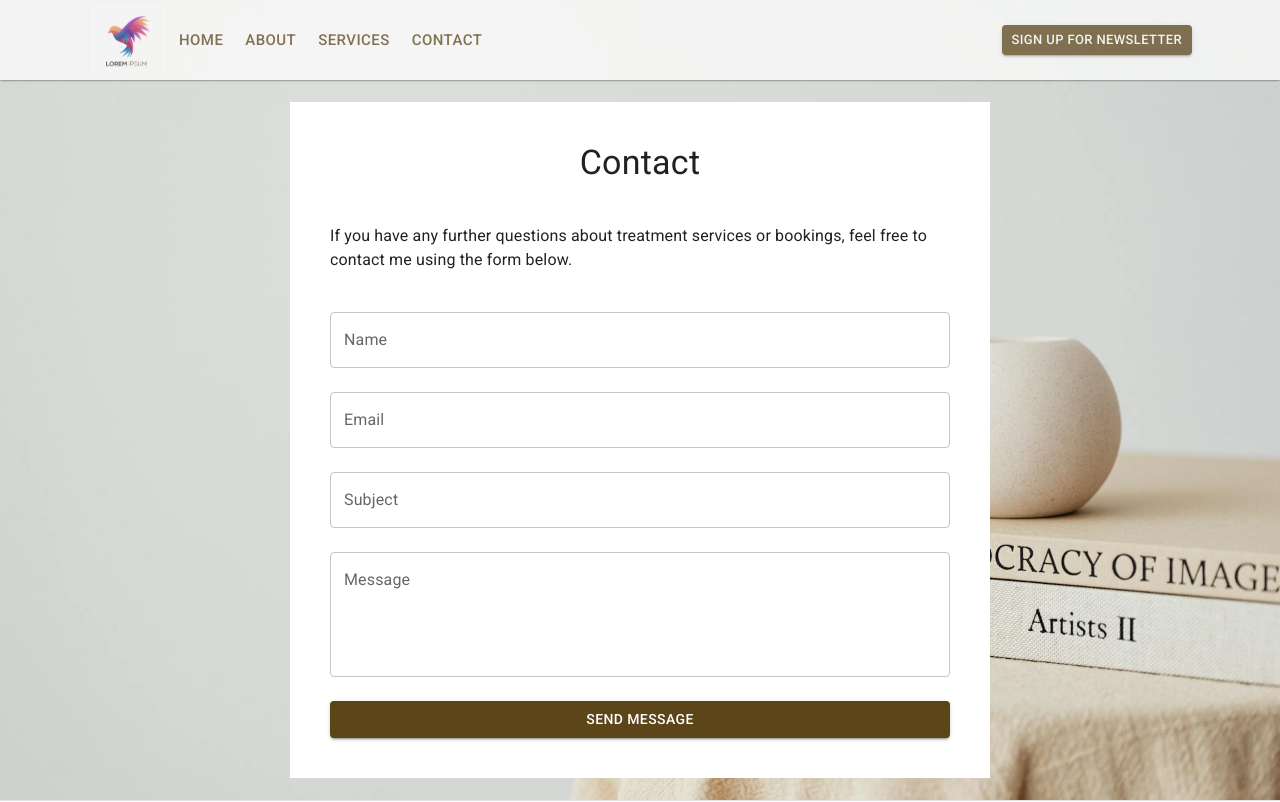
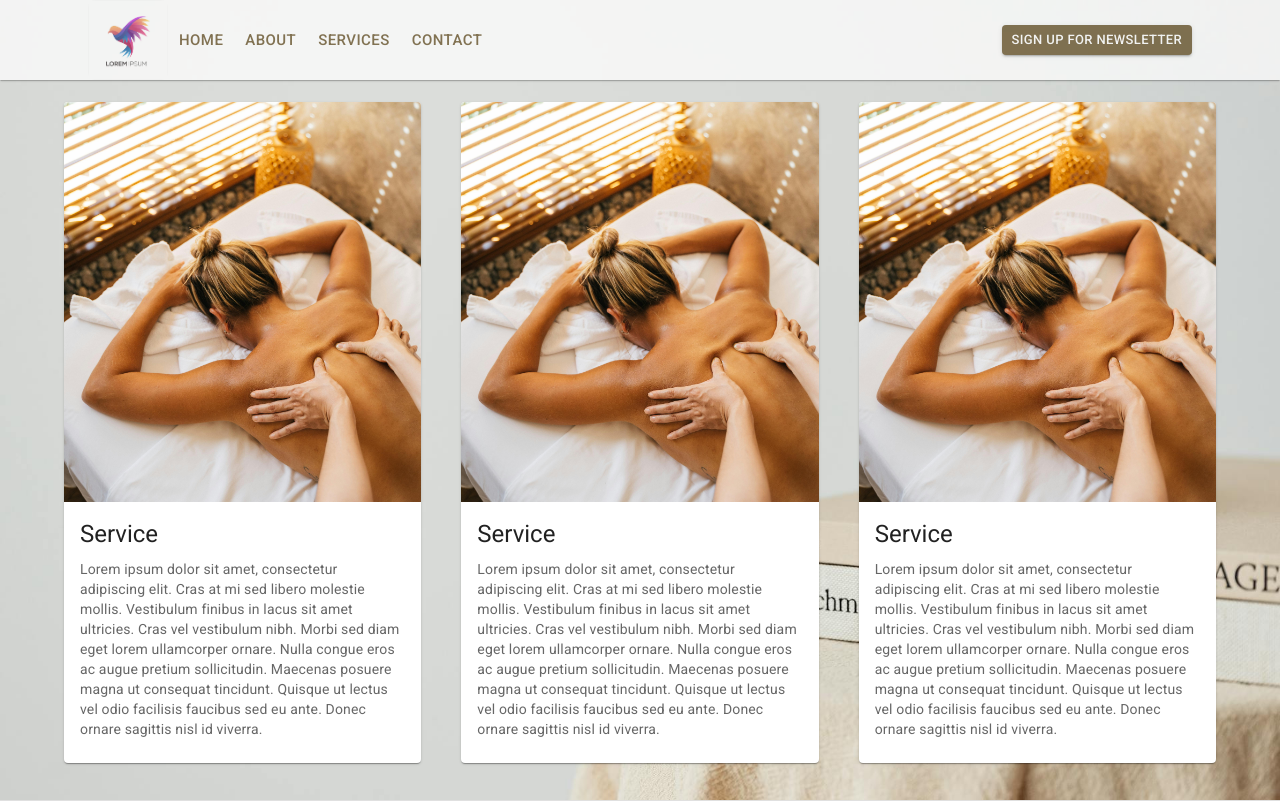
Before and after one commit to hannaforssell/yinsense, a React (Vite) app: page / in a window 1280 px wide. Shown: the top 802 px of the page. Built offline with nearby package versions, Linux system fonts and the light colour scheme.

Commit message:
Add services content

```diff
--- a/src/App.tsx
+++ b/src/App.tsx
@@ -26,7 +26,7 @@ const theme = createTheme({
 });
 
 export default function App() {
-    const [content, setContent] = React.useState('Contact');
+    const [content, setContent] = React.useState('Services');
 
     const changeContent = (content: string) => {
         setContent(content);
--- a/src/components/AppAppBar.tsx
+++ b/src/components/AppAppBar.tsx
@@ -10,7 +10,7 @@ import MenuItem from '@mui/material/MenuItem';
 import Drawer from '@mui/material/Drawer';
 import MenuIcon from '@mui/icons-material/Menu';
 import CloseRoundedIcon from '@mui/icons-material/CloseRounded';
-import { Avatar, ButtonBase } from '@mui/material';
+import { ButtonBase } from '@mui/material';
 
 import logo from '/logo.avif'
 
--- a/src/components/Pages/About.tsx
+++ b/src/components/Pages/About.tsx
@@ -22,7 +22,10 @@ export default function About() {
                     alignItems: 'center',
                     justifyContent: 'center',
                     padding: '16px',
-                    pt: '8%',
+                    pt: {
+                        xs: '30%',
+                        md: '8%'
+                    },
                 }}
             >
                 <CardMedia
@@ -35,7 +38,6 @@ export default function About() {
                             md: '400px'
                         },
                         maxWidth: '400px',
-                        borderRadius: 100,
                     }}
                 />
                 <Box sx={{ maxWidth: '300px' }}>
--- a/src/components/Pages/Contact.tsx
+++ b/src/components/Pages/Contact.tsx
@@ -1,4 +1,4 @@
-import { Box, Button, Container, Divider, FormControl, FormHelperText, Input, InputLabel, TextField, Typography } from '@mui/material';
+import { Box, Button, Container, TextField, Typography } from '@mui/material';
 import home from '/home.jpg'
 import * as React from 'react';
 
@@ -93,7 +93,10 @@ export default function Contact() {
             backgroundSize: "cover",
             width: "100vw",
             height: "100vh",
-            pt: '8%',
+            pt: {
+                xs: '30%',
+                md: '8%'
+            },
         }}>
             <Container sx={{
                 display: 'flex',
@@ -106,8 +109,11 @@ export default function Contact() {
                         gap: 5,
                         alignItems: 'center',
                         //justifyContent: 'center',
-                        padding: '40px',
-                        backgroundColor: 'white',
+                        padding: {
+                            xs: '20px',
+                            md: '40px'
+                        },
+                        backgroundColor: 'rgba(255, 255, 255, 0.8)',
                         width: '700px',
                         //height: '100%',
                     }}
--- a/src/components/Pages/Services.tsx
+++ b/src/components/Pages/Services.tsx
@@ -1,5 +1,6 @@
-import { Box } from '@mui/material';
+import { Box, Card, CardContent, CardMedia, Container, Typography } from '@mui/material';
 import home from '/home.jpg'
+import service1 from '/service1.jpg'
 
 export default function Services() {
     return (
@@ -9,6 +10,64 @@ export default function Services() {
             backgroundSize: "cover",
             width: "100vw",
             height: "100vh",
-        }}></Box>
+            pt: {
+                xs: '30%',
+                md: '8%'
+            },
+        }}>
+            <Container sx={{
+                display: 'flex',
+                justifyContent: 'center',
+                gap: 5,
+            }}>
+                <Card sx={{ maxWidth: 400 }}>
+                    <CardMedia
+                        sx={{ height: 400 }}
+                        image={service1}
+                        title="service"
+                    />
+                    <CardContent>
+                        <Typography gutterBottom variant="h5" component="div">
+                            Service
+                        </Typography>
+                        <Typography variant="body2" sx={{ color: 'text.secondary' }}>
+                            Lorem ipsum dolor sit amet, consectetur adipiscing elit. Cras at mi sed libero molestie mollis. Vestibulum finibus in lacus sit amet ultricies. Cras vel vestibulum nibh. Morbi sed diam eget lorem ullamcorper ornare. Nulla congue eros ac augue pretium sollicitudin. Maecenas posuere magna ut consequat tincidunt. Quisque ut lectus vel odio facilisis faucibus sed eu ante. Donec ornare sagittis nisl id viverra.
+                        </Typography>
+                    </CardContent>
+                </Card>
+
+                <Card sx={{ maxWidth: 400 }}>
+                    <CardMedia
+                        sx={{ height: 400 }}
+                        image={service1}
+                        title="service"
+                    />
+                    <CardContent>
+                        <Typography gutterBottom variant="h5" component="div">
+                            Service
+                        </Typography>
+                        <Typography variant="body2" sx={{ color: 'text.secondary' }}>
+                            Lorem ipsum dolor sit amet, consectetur adipiscing elit. Cras at mi sed libero molestie mollis. Vestibulum finibus in lacus sit amet ultricies. Cras vel vestibulum nibh. Morbi sed diam eget lorem ullamcorper ornare. Nulla congue eros ac augue pretium sollicitudin. Maecenas posuere magna ut consequat tincidunt. Quisque ut lectus vel odio facilisis faucibus sed eu ante. Donec ornare sagittis nisl id viverra.
+                        </Typography>
+                    </CardContent>
+                </Card>
+
+                <Card sx={{ maxWidth: 400 }}>
+                    <CardMedia
+                        sx={{ height: 400 }}
+                        image={service1}
+                        title="service"
+                    />
+                    <CardContent>
+                        <Typography gutterBottom variant="h5" component="div">
+                            Service
+                        </Typography>
+                        <Typography variant="body2" sx={{ color: 'text.secondary' }}>
+                            Lorem ipsum dolor sit amet, consectetur adipiscing elit. Cras at mi sed libero molestie mollis. Vestibulum finibus in lacus sit amet ultricies. Cras vel vestibulum nibh. Morbi sed diam eget lorem ullamcorper ornare. Nulla congue eros ac augue pretium sollicitudin. Maecenas posuere magna ut consequat tincidunt. Quisque ut lectus vel odio facilisis faucibus sed eu ante. Donec ornare sagittis nisl id viverra.
+                        </Typography>
+                    </CardContent>
+                </Card>
+            </Container>
+        </Box>
     );
 }
```
Also changed, not shown: public/service1.jpg (added).
